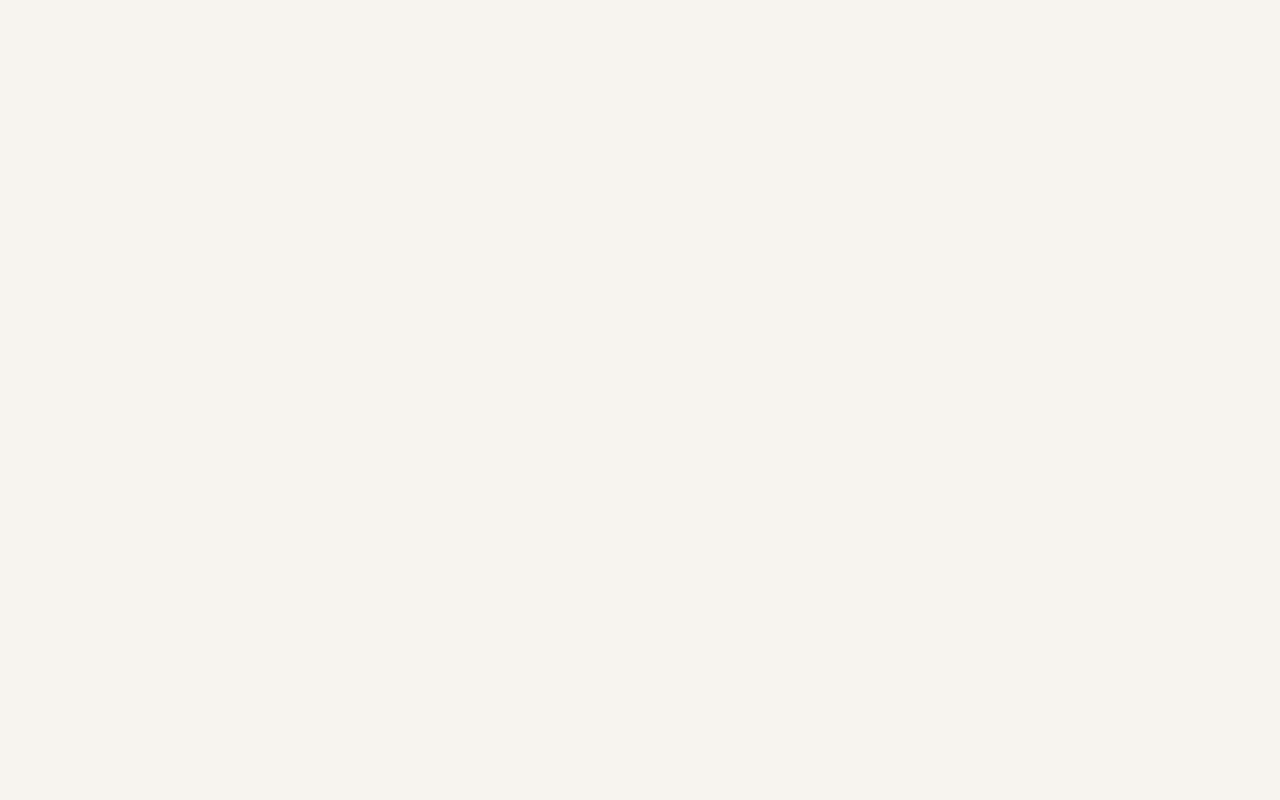
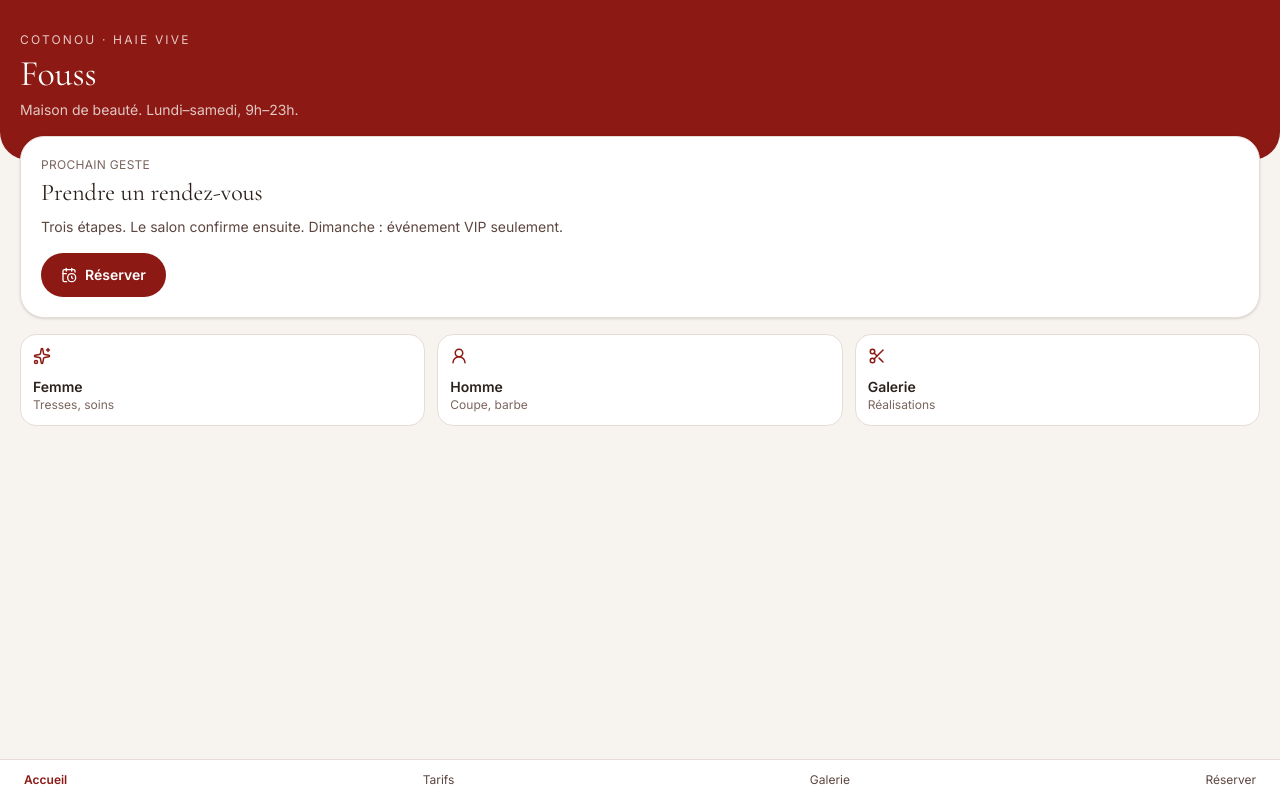
Before and after one commit to Soboure/fouss_coiffure, a React (Vite) app: page /app in a window 1280 px wide. Before the commit this address had no page. Built offline with nearby package versions, Linux system fonts and the light colour scheme; a web font is replaced by a local one.

Commit message:
Ajoute le shell PWA installable et l'écran appli /app

```diff
--- a/index.html
+++ b/index.html
@@ -3,6 +3,12 @@
   <head>
     <meta charset="UTF-8" />
     <link rel="icon" type="image/jpeg" href="/galerie/fouss_coiffure_masterpiece.jpg" />
+    <!-- PWA : le manifest dit au téléphone comment installer l'app. -->
+    <link rel="manifest" href="/manifest.webmanifest" />
+    <meta name="theme-color" content="#8C1913" />
+    <link rel="apple-touch-icon" href="/logo-fouss.png" />
+    <meta name="apple-mobile-web-app-capable" content="yes" />
+    <meta name="apple-mobile-web-app-title" content="Fouss" />
     <meta name="viewport" content="width=device-width, initial-scale=1.0" />
     <meta name="description" content="Fouss Coiffure - Le salon de coiffure et d'esthétique de référence à Cotonou. Prestations de tresses africaines, coupes hommes, soins nappy profonds, et accès exclusif à notre Suite VIP." />
     <title>Fouss Coiffure | Salon de Coiffure & de Soins Capillaires à Cotonou</title>
--- /dev/null
+++ b/public/sw.js
@@ -0,0 +1,32 @@
+/* Service worker. Le navigateur le garde à côté du site.
+   SHELL = pages disponibles si le réseau tombe.
+   Pour forcer une mise à jour : changer fouss-shell-v1 en v2. */
+const CACHE = "fouss-shell-v1";
+const SHELL = ["/", "/app", "/index.html", "/logo-fouss.png", "/manifest.webmanifest"];
+
+self.addEventListener("install", (event) => {
+  event.waitUntil(caches.open(CACHE).then((cache) => cache.addAll(SHELL)));
+  self.skipWaiting();
+});
+
+self.addEventListener("activate", (event) => {
+  event.waitUntil(
+    caches.keys().then((keys) =>
+      Promise.all(keys.filter((key) => key !== CACHE).map((key) => caches.delete(key)))
+    )
+  );
+  self.clients.claim();
+});
+
+self.addEventListener("fetch", (event) => {
+  if (event.request.method !== "GET") return;
+  event.respondWith(
+    fetch(event.request)
+      .then((response) => {
+        const copy = response.clone();
+        caches.open(CACHE).then((cache) => cache.put(event.request, copy));
+        return response;
+      })
+      .catch(() => caches.match(event.request).then((cached) => cached || caches.match("/app")))
+  );
+});
--- a/src/App.tsx
+++ b/src/App.tsx
@@ -1,7 +1,5 @@
-// Rôle de ce fichier : les routes, c'est-à-dire quelle adresse ouvre quelle page.
-// / accueil, /tarifs tarifs, /galerie galerie, /admin tableau du salon.
-// Les anciennes adresses /galerie/femmes, /hommes et /enfants restent pour les liens déjà partagés.
-// Une nouvelle page se déclare ici, puis on ajoute son fichier dans src.
+// Routes : quelle adresse ouvre quelle page.
+// /app est l'écran PWA (maquette mobile). Le reste du site ne change pas.
 
 import React, { useEffect } from 'react';
 import { Routes, Route, useLocation } from 'react-router-dom';
@@ -12,14 +10,13 @@ import Galerie from './Galerie';
 import GalerieFemme from './GalerieFemme';
 import GalerieHomme from './GalerieHomme';
 import GalerieEnfant from './GalerieEnfant';
+import AppShell from './pwa/AppShell';
 
-// Helper component to handle smooth scroll on hash change or page change
 function ScrollToAnchor() {
   const { pathname, hash } = useLocation();
 
   useEffect(() => {
     if (hash) {
-      // Small timeout to ensure DOM elements are fully loaded
       const timer = setTimeout(() => {
         const id = hash.replace('#', '');
         const element = document.getElementById(id);
@@ -42,6 +39,7 @@ export default function App() {
       <ScrollToAnchor />
       <Routes>
         <Route path="/" element={<MainSite />} />
+        <Route path="/app" element={<AppShell />} />
         <Route path="/tarifs" element={<TarifsPage />} />
         <Route path="/galerie" element={<Galerie />} />
         <Route path="/galerie/femmes" element={<GalerieFemme />} />
--- a/src/main.tsx
+++ b/src/main.tsx
@@ -1,12 +1,12 @@
-// Rôle de ce fichier : point d'entrée du site.
-// Il affiche App dans la page, avec le routeur.
-// On ne met pas les pages ici. Si le site ne s'ouvre pas du tout, on regarde ici en premier.
+// Point d'entrée du site. Affiche App dans la page, avec le routeur.
+// registerServiceWorker branche le PWA : sans cette ligne, le site n'est pas installable.
 
 import {StrictMode} from 'react';
 import {createRoot} from 'react-dom/client';
 import { BrowserRouter } from 'react-router-dom';
 import App from './App.tsx';
 import './index.css';
+import { registerServiceWorker } from './pwa/register';
 
 createRoot(document.getElementById('root')!).render(
   <StrictMode>
@@ -15,3 +15,5 @@ createRoot(document.getElementById('root')!).render(
     </BrowserRouter>
   </StrictMode>,
 );
+
+registerServiceWorker();
--- /dev/null
+++ b/src/pwa/AppShell.tsx
@@ -0,0 +1,56 @@
+// Écran d'accueil de l'application installée. Route /app.
+// Rendu type maquette mobile : en-tête, carte hero, raccourcis, barre du bas.
+// Les liens ouvrent les pages déjà en ligne. On ne recrée pas la réservation ici.
+
+import { Link } from "react-router-dom";
+import { CalendarClock, Scissors, Sparkles, UserRound } from "lucide-react";
+
+const raccourcis = [
+  { to: "/tarifs", label: "Femme", detail: "Tresses, soins", icon: Sparkles },
+  { to: "/tarifs", label: "Homme", detail: "Coupe, barbe", icon: UserRound },
+  { to: "/galerie", label: "Galerie", detail: "Réalisations", icon: Scissors },
+];
+
+export default function AppShell() {
+  return (
+    <div className="min-h-screen bg-[#F7F3EF] text-[#2B211C] pb-28">
+      <header className="bg-[#8C1913] text-white px-5 pt-8 pb-10 rounded-b-[28px]">
+        <p className="text-xs tracking-[0.18em] uppercase text-[#E7C8C6]">Cotonou · Haie Vive</p>
+        <h1 className="mt-2 font-serif text-4xl leading-none">Fouss</h1>
+        <p className="mt-2 text-sm text-[#F7F3EF]/80">Maison de beauté. Lundi–samedi, 9h–23h.</p>
+      </header>
+
+      <main className="px-5 -mt-6 space-y-4">
+        <section className="bg-white border border-[#E7DDD6] rounded-3xl p-5 shadow-sm">
+          <p className="text-xs uppercase tracking-wide text-[#7A655E]">Prochain geste</p>
+          <h2 className="mt-1 text-2xl font-serif">Prendre un rendez-vous</h2>
+          <p className="mt-2 text-sm text-[#5C463F]">Trois étapes. Le salon confirme ensuite. Dimanche : événement VIP seulement.</p>
+          <Link
+            to="/#reservation"
+            className="mt-4 inline-flex items-center gap-2 rounded-full bg-[#8C1913] text-white px-5 py-3 text-sm font-semibold"
+          >
+            <CalendarClock size={16} />
+            Réserver
+          </Link>
+        </section>
+
+        <section className="grid grid-cols-3 gap-3">
+          {raccourcis.map((item) => (
+            <Link key={item.label} to={item.to} className="bg-white border border-[#E7DDD6] rounded-2xl p-3">
+              <item.icon size={18} className="text-[#8C1913]" />
+              <p className="mt-3 text-sm font-semibold">{item.label}</p>
+              <p className="text-xs text-[#7A655E]">{item.detail}</p>
+            </Link>
+          ))}
+        </section>
+      </main>
+
+      <nav className="fixed bottom-0 inset-x-0 bg-white/95 backdrop-blur border-t border-[#E7DDD6] px-6 py-3 flex justify-between">
+        <Link to="/app" className="text-xs font-semibold text-[#8C1913]">Accueil</Link>
+        <Link to="/tarifs" className="text-xs text-[#5C463F]">Tarifs</Link>
+        <Link to="/galerie" className="text-xs text-[#5C463F]">Galerie</Link>
+        <Link to="/#reservation" className="text-xs text-[#5C463F]">Réserver</Link>
+      </nav>
+    </div>
+  );
+}
--- /dev/null
+++ b/src/pwa/register.ts
@@ -0,0 +1,11 @@
+// Enregistre le service worker. Importé une seule fois depuis src/main.tsx.
+// Sans cet appel, public/sw.js existe mais le navigateur ne l'installe pas.
+
+export function registerServiceWorker() {
+  if (!("serviceWorker" in navigator)) return;
+  window.addEventListener("load", () => {
+    navigator.serviceWorker.register("/sw.js").catch((error) => {
+      console.warn("Service worker non enregistré", error);
+    });
+  });
+}
```
Also changed, not shown: public/manifest.webmanifest (added).
